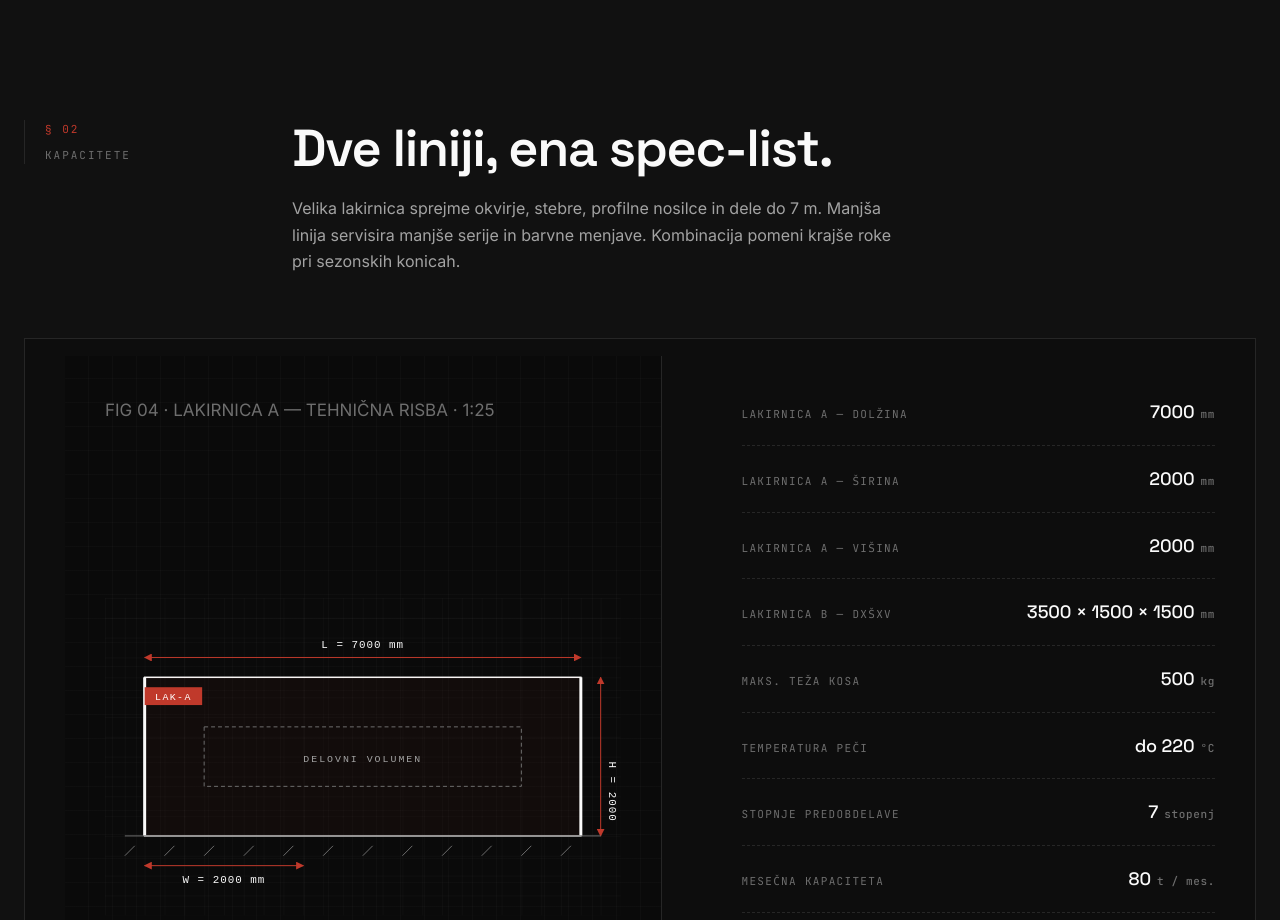
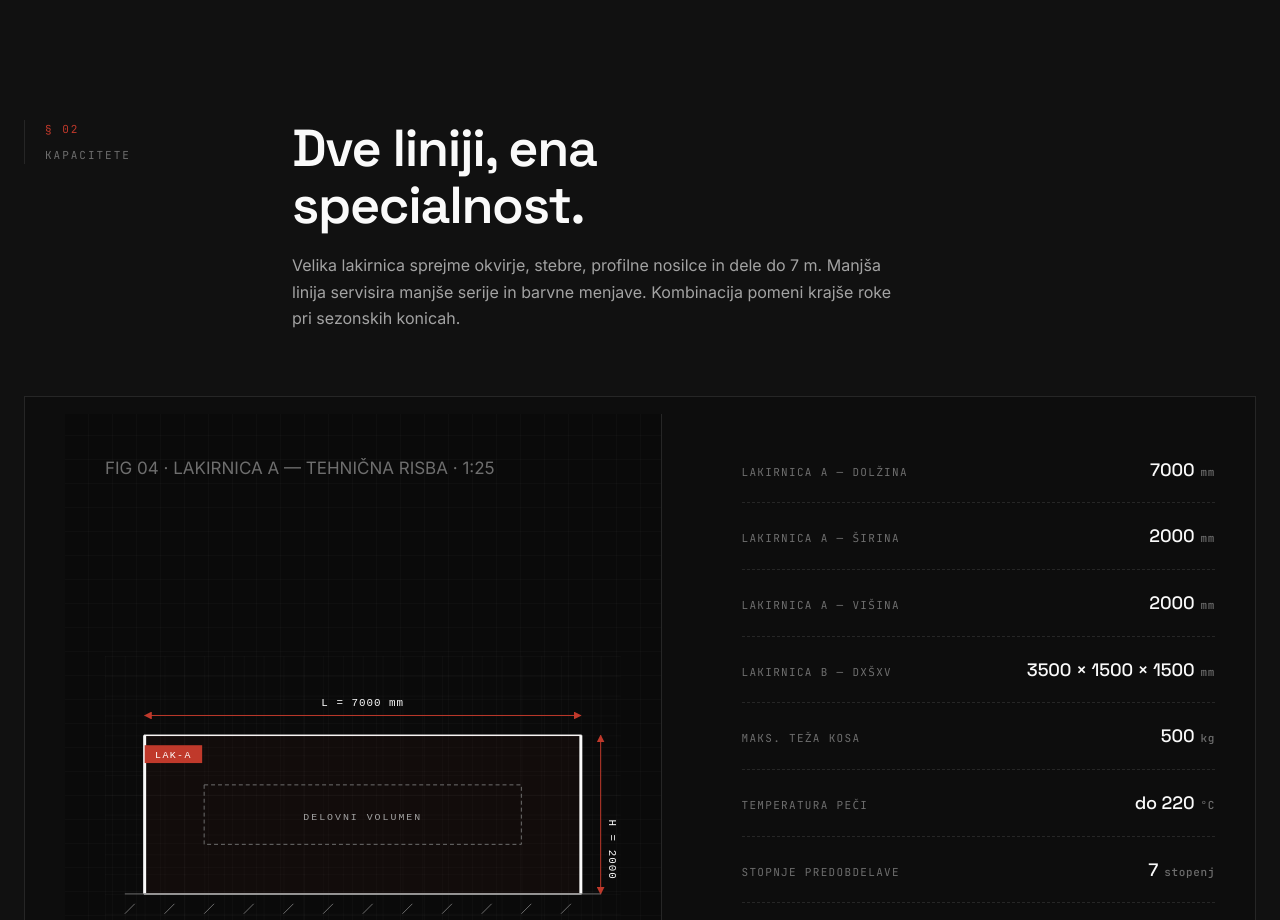
Before and after one commit to soglialucida-afk/industrijsko-barvanje, a website: page index.html in a window 1280 px wide. Shown: the part 2080-3000 px from the top of the page. Drawn offline with Linux system fonts and the light colour scheme; animation ran at ten frames a second.

Commit message:
besedilni popravki: spec-list → specialnost, odstrani LIVE tag

```diff
--- a/index.html
+++ b/index.html
@@ -1114,7 +1114,7 @@ section[id]{scroll-margin-top:calc(var(--header-h) + 16px)}
         <span class="label">Kapacitete</span>
       </div>
       <div>
-        <h2>Dve liniji, ena spec-list.</h2>
+        <h2>Dve liniji, ena specialnost.</h2>
         <p class="intro">Velika lakirnica sprejme okvirje, stebre, profilne nosilce in dele do 7&nbsp;m. Manjša linija servisira manjše serije in barvne menjave. Kombinacija pomeni krajše roke pri sezonskih konicah.</p>
       </div>
     </header>
```
